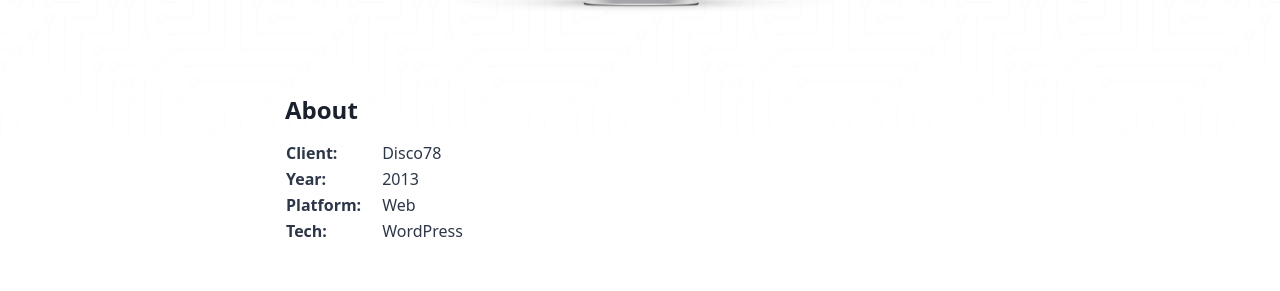
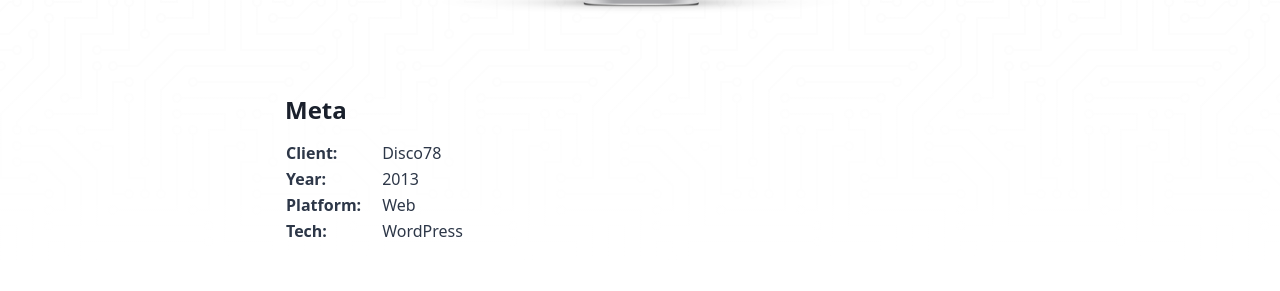
Before and after one commit to Capevace/capevace.github.io, a Jekyll site: the page built from _projects/disco78.md, in a window 1280 px wide. Shown: the part 639-930 px from the top of the page. Built offline with Jekyll 4.4.1, drawn with Linux system fonts in a browser that asks for light colours; some web fonts are replaced.

Commit message:
CSS updates

```diff
--- a/_layouts/product.html
+++ b/_layouts/product.html
@@ -86,9 +86,11 @@ layout: default
   </section>
   {% endif %}
 
-  <div class="w-full flex m-auto mb-20 text-gray-800 fade-in delay-750">
+  <div
+    class="w-full flex flex-wrap md:flex-no-wrap m-auto mb-20 text-gray-800 fade-in delay-750"
+  >
     {% if page.changelog %}
-    <section class="flex-1">
+    <section class="flex-1 mb-5">
       <h3 class="font-semibold text-2xl mb-3 text-gray-900">Changelog</h3>
       {% for log in page.changelog %}
       <h4 class="font-bold text-xl mb-1">
@@ -108,8 +110,8 @@ layout: default
       {% endfor %}
     </section>
     {% endif %} {% if page.project %}
-    <section class="w-1/3">
-      <h3 class="font-semibold text-2xl mb-3 text-gray-900">About</h3>
+    <section class="w-full md:w-1/3">
+      <h3 class="font-semibold text-2xl mb-3 text-gray-900">Meta</h3>
       <table class="text-left">
         {% if page.project.client %}
         <tr>
```
